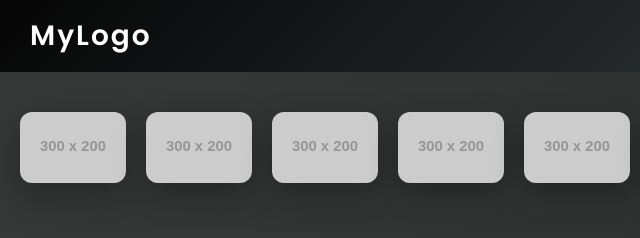
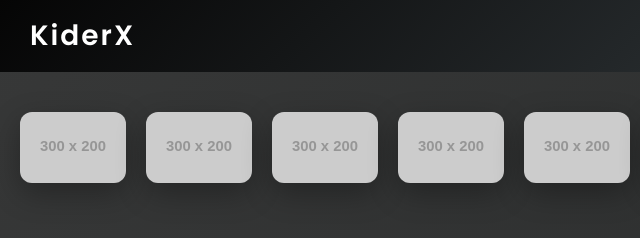
Before and after one commit to KiderX/my-figures-collection, a plain HTML site: page index.html in a window 1280 px wide. Shown: the full height of the page, 0-640 px from the left. Drawn offline with Linux system fonts and the light colour scheme; placeholder pictures from the web are drawn by us.

Commit message:
Update index.html

```diff
--- a/index.html
+++ b/index.html
@@ -13,7 +13,7 @@
   <header>
     <nav class="navbar">
       <div class="logo">
-        <a href="#">MyLogo</a>
+        <a href="#">KiderX</a>
       </div>
       <ul class="nav-links">
         <li><a href="#">Home</a></li>
```
